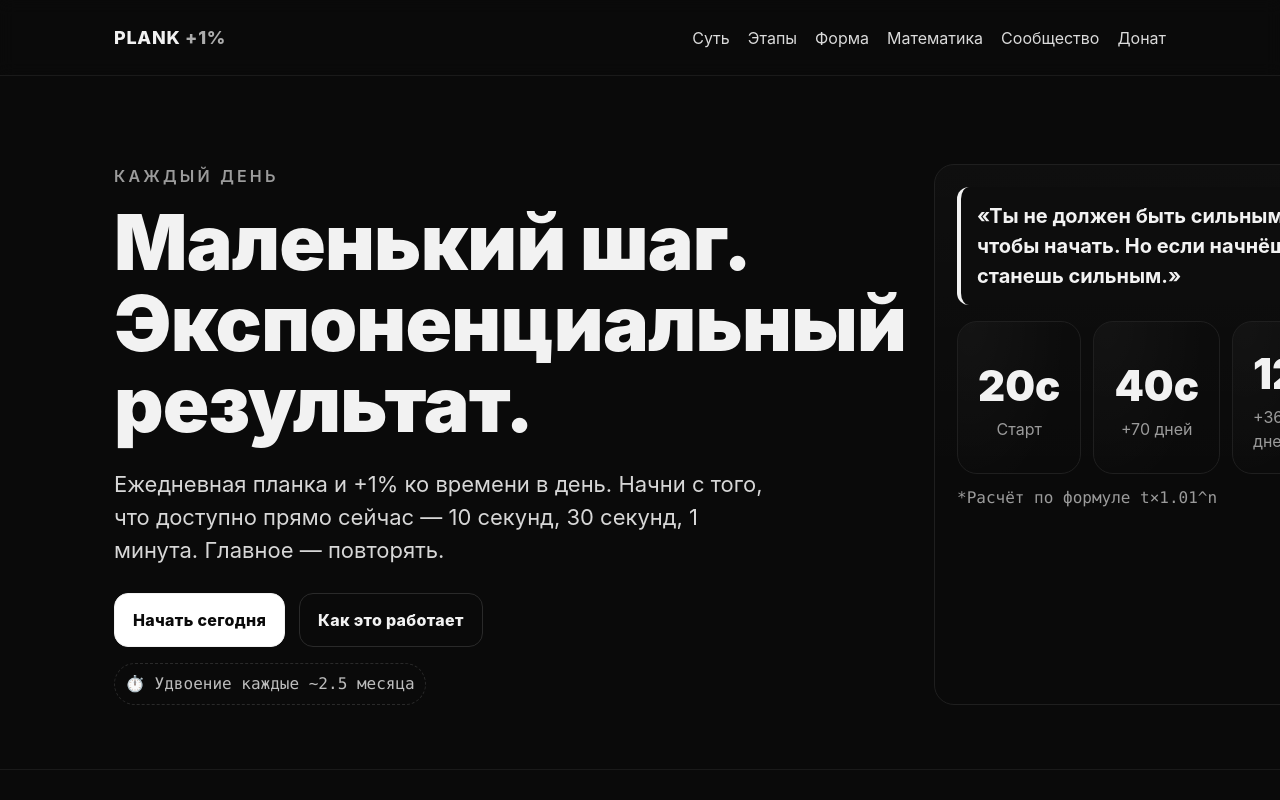
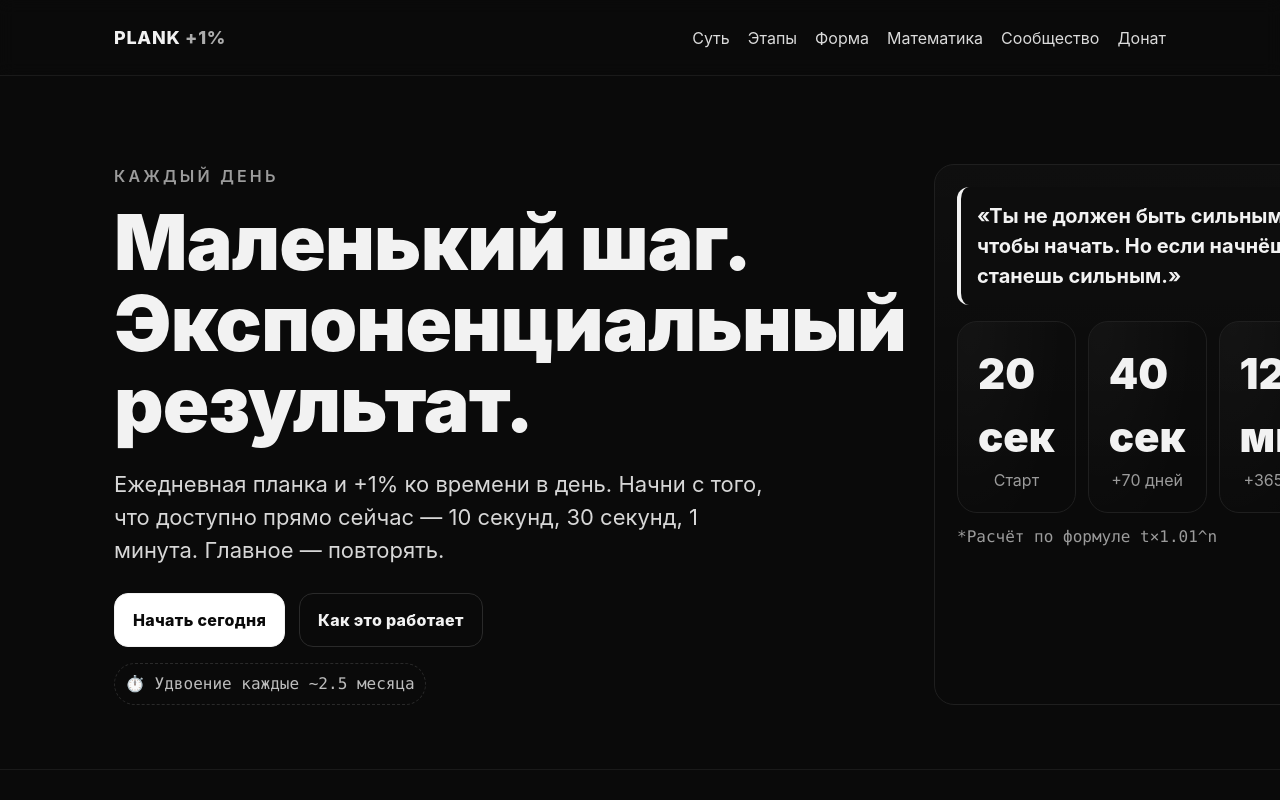
Before and after one commit to DenisStark77/planktoday, a plain HTML site: page index.html in a window 1280 px wide. Shown: the top 800 px of the page. Drawn offline with Linux system fonts and the light colour scheme.

Commit message:
Update index.html
Min and sec format

```diff
--- a/index.html
+++ b/index.html
@@ -152,15 +152,15 @@
         <div class="quote">«Ты не должен быть сильным, чтобы начать. Но если начнёшь — станешь сильным.»</div>
         <div class="grid3 mt-16">
           <div class="card center" style="flex-direction:column">
-            <div class="stat" id="statStart">20 сек</div>
+            <div class="stat" id="_statStart">20 сек</div>
             <div class="muted">Старт</div>
           </div>
           <div class="card center" style="flex-direction:column">
-            <div class="stat" id="stat70">40 сек</div>
+            <div class="stat" id="_stat70">40 сек</div>
             <div class="muted">+70 дней</div>
           </div>
           <div class="card center" style="flex-direction:column">
-            <div class="stat" id="stat365">12 мин</div>
+            <div class="stat" id="_stat365">12 мин</div>
             <div class="muted">+365 дней</div>
           </div>
         </div>
@@ -356,10 +356,10 @@
     // Format seconds → human-friendly string
     function fmt(sec){
       sec = Math.round(sec);
-      if(sec < 60) return sec + 'с';
+      if(sec < 60) return sec + 'сек';
       const m = Math.floor(sec/60); const s = sec%60;
-      if(m < 10) return s ? (m + 'м ' + s + 'с') : (m + 'м');
-      return m + 'м';
+      if(m < 10) return s ? (m + 'мин' + s + 'сек') : (m + 'мин');
+      return m + 'мин';
     }
 
     // Fill hero stats & table based on starting secs
```
